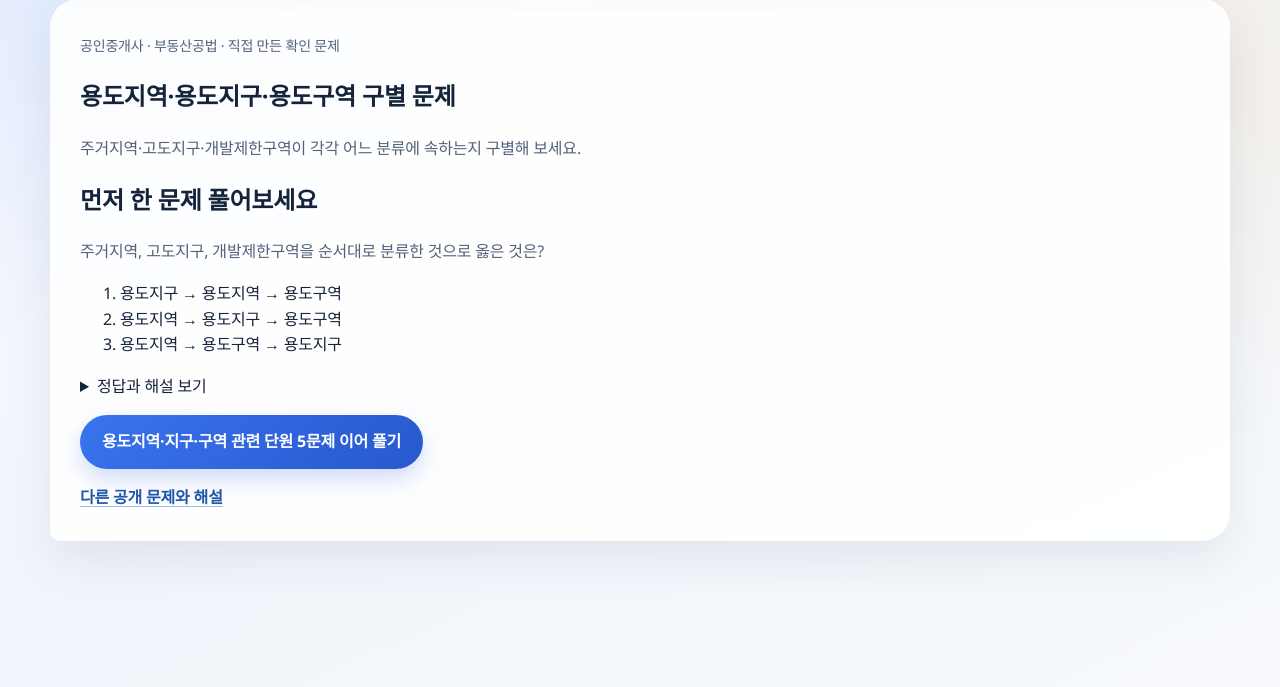
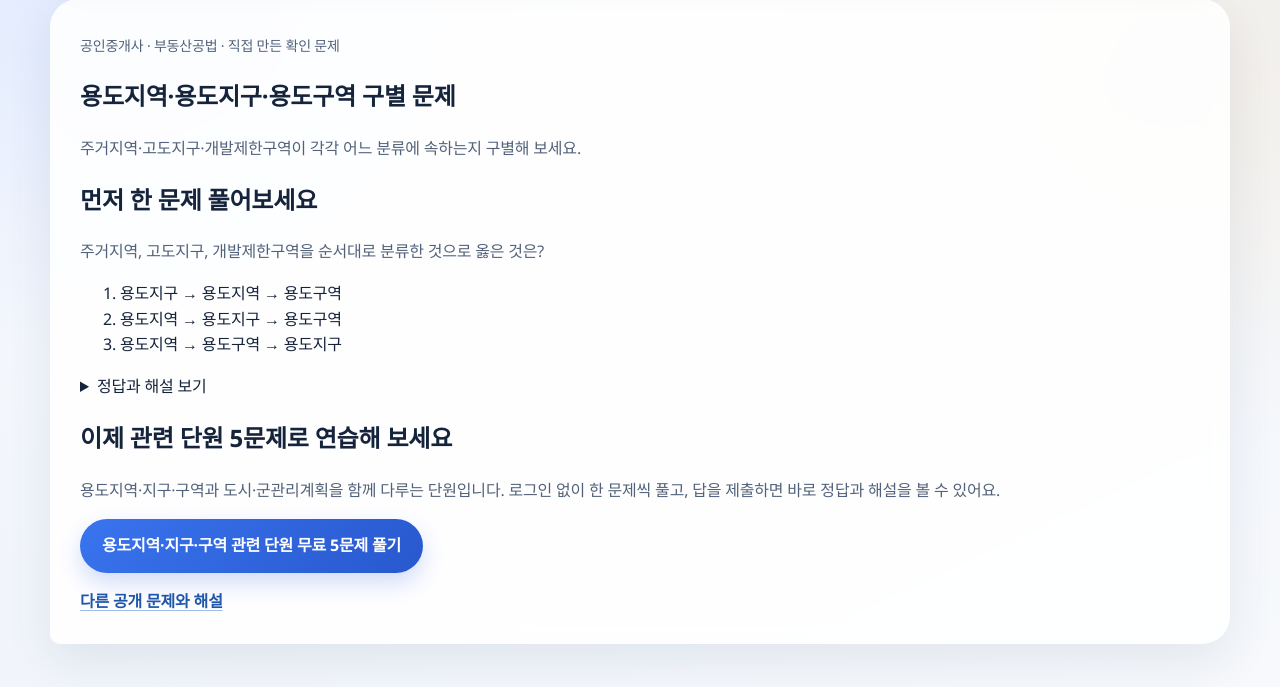
Before and after one commit to noh73010/education-webapp, a Django app: page /study-examples/land-zones/ in a window 1280 px wide. Shown: the part 113-800 px from the top of the page. Run offline with Django 5.2, Linux system fonts and the light colour scheme; data comes from the database, SQL or seed files in the repository.

Commit message:
Clarify next steps on public realtor quizzes

```diff
--- a/core/templates/core/public_law_example.html
+++ b/core/templates/core/public_law_example.html
@@ -14,7 +14,11 @@
     <p><strong>{{ answer }}</strong></p><p>{{ explanation }}</p>
     <p>근거: <a href="{{ law_url }}">{{ law }}</a></p>
   </details>
-  <p><a class="main-button" href="{% url 'guest_practice' %}?blog={{ campaign }}">{{ course_label }} 5문제 이어 풀기</a></p>
+  <section aria-labelledby="next-practice">
+    <h2 id="next-practice">이제 관련 단원 5문제로 연습해 보세요</h2>
+    <p>{{ practice_scope }} 로그인 없이 한 문제씩 풀고, 답을 제출하면 바로 정답과 해설을 볼 수 있어요.</p>
+    <p><a class="main-button" href="{% url 'guest_practice' %}?blog={{ campaign }}">{{ course_label }} 무료 5문제 풀기</a></p>
+  </section>
   <a href="{% url 'study_examples' %}">다른 공개 문제와 해설</a>
 </article></main>
 {% endblock %}
--- a/core/views/public_law_examples.py
+++ b/core/views/public_law_examples.py
@@ -16,6 +16,7 @@ EXAMPLES = {
         "law": "국토의 계획 및 이용에 관한 법률 제36~38조",
         "law_url": "https://www.law.go.kr/lsLinkCommonInfo.do?lsJoLnkSeq=1028408089",
         "course_label": "용도지역·지구·구역 관련 단원",
+        "practice_scope": "용도지역·지구·구역과 도시·군관리계획을 함께 다루는 단원입니다.",
         "campaign": "realtor-quiz-zones",
         "blog_campaign": "realtor-land-zones",
     },
@@ -29,6 +30,7 @@ EXAMPLES = {
         "law": "도시개발법 제21조",
         "law_url": "https://www.law.go.kr/lsLinkCommonInfo.do?chrClsCd=010202&lsJoLnkSeq=1029378289",
         "course_label": "도시개발법 단원",
+        "practice_scope": "환지방식뿐 아니라 도시개발사업의 시행 방식과 절차를 다루는 단원입니다.",
         "campaign": "realtor-quiz-readjustment",
         "blog_campaign": "realtor-land-readjustment",
     },
```
Also changed, not shown: core/tests/test_public_search.py (+12 -0 lines).
